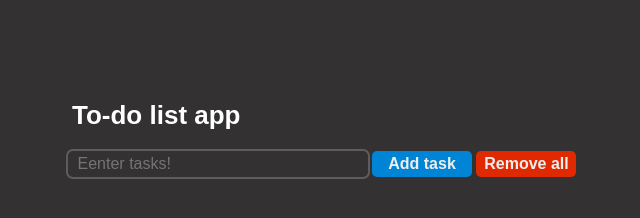
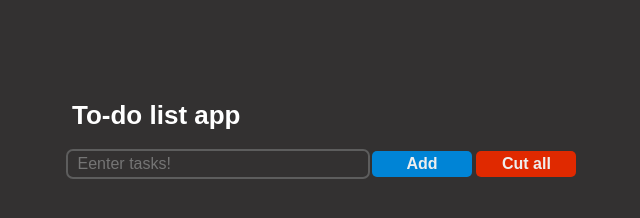
Before and after one commit to Iosalom/To-do-list-app, a plain HTML site: page index.html in a window 1280 px wide. Shown: the full height of the page, 318-958 px from the left. Drawn offline with Linux system fonts and the light colour scheme.

Commit message:
Update index.html

```diff
--- a/index.html
+++ b/index.html
@@ -25,8 +25,8 @@
           placeholder="Eenter tasks!"
           name="empty-value-case"
         />
-        <button class="add-btn add-btn-styles"><span>Add task</span></button>
-        <button id="remove-all-btn" class="remove-all-btn-styles"><span>Remove all</span></button>
+        <button class="add-btn add-btn-styles"><span>Add</span></button>
+        <button id="remove-all-btn" class="remove-all-btn-styles"><span>Cut all</span></button>
       </section>
       <main class="main--content">
         <ul class="main--ul">
```
